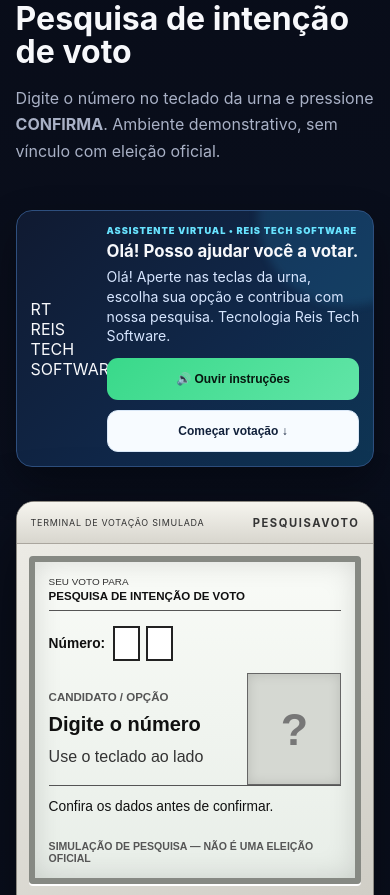
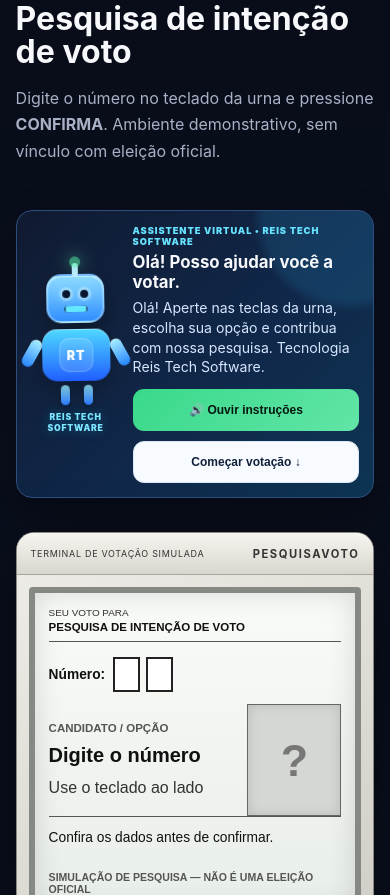
Before and after one commit to francielreis/sistema-votacao-pesquisa, a Flask app: page / in a window 390 px wide. Shown: the part 203-1098 px from the top of the page. Run offline with Flask 3, Linux system fonts and the light colour scheme; data comes from the database, SQL or seed files in the repository; data that the repository does not hold is empty; some libraries are stand-ins or nearby versions.

Commit message:
Animar mascote robô Reis Tech

```diff
--- a/static/style.css
+++ b/static/style.css
@@ -69,3 +69,47 @@
   .reis-assistant-actions{grid-column:1 / -1}
   .assistant-speak-btn,.assistant-start-btn{flex:1 1 145px;padding:9px 10px;font-size:.75rem}
 }
+
+
+/* Robô animado Reis Tech */
+.reis-assistant{grid-template-columns:150px minmax(0,1fr)}
+.reis-bot-side{display:flex;flex-direction:column;align-items:center;justify-content:center;gap:10px;position:relative;z-index:2}
+.reis-bot-name{font-size:.68rem;font-weight:900;letter-spacing:.13em;color:#7ce7ff;text-align:center;line-height:1.25;text-shadow:0 0 12px #37c8ff66}
+.reis-bot-robot{width:112px;display:flex;flex-direction:column;align-items:center;animation:reisBotFloat 2.2s ease-in-out infinite}
+.bot-head{width:76px;height:62px;background:linear-gradient(180deg,#8edcff,#318fff);border-radius:18px;position:relative;box-shadow:0 9px 22px #0005,inset 0 1px 0 #ffffff88;border:2px solid #d4f4ff66}
+.bot-antenna{position:absolute;top:-13px;left:50%;transform:translateX(-50%);width:6px;height:14px;background:#bdeaff;border-radius:6px}
+.bot-antenna:after{content:"";position:absolute;top:-7px;left:50%;transform:translateX(-50%);width:12px;height:12px;border-radius:50%;background:#59f2a5;box-shadow:0 0 16px #59f2a5;animation:reisBotLight 1.1s infinite alternate}
+.bot-eyes{display:flex;justify-content:center;gap:14px;margin-top:18px}
+.bot-eyes span{width:11px;height:11px;border-radius:50%;background:#09152f;box-shadow:0 0 0 3px #ffffff44,0 0 9px #8ce9ff;animation:reisBotBlink 3.4s infinite}
+.bot-mouth{display:block;width:30px;height:7px;border-radius:10px;background:#0c1834;margin:10px auto 0;position:relative;overflow:hidden}
+.bot-mouth:after{content:"";position:absolute;inset:0;background:#63e7ff;transform:scaleX(.35);animation:reisBotTalk 1.2s ease-in-out infinite}
+.bot-body{margin-top:8px;width:88px;height:66px;border-radius:19px;background:linear-gradient(180deg,#4ed9ff,#205eff);position:relative;display:flex;align-items:center;justify-content:center;box-shadow:0 9px 22px #0004,inset 0 1px 0 #ffffff66}
+.bot-chest{width:44px;height:44px;border-radius:13px;background:#ffffff18;border:1px solid #ffffff38;display:flex;align-items:center;justify-content:center;font-size:1rem;font-weight:900;color:#fff;letter-spacing:.08em;box-shadow:inset 0 0 14px #ffffff14}
+.bot-arm{position:absolute;top:14px;width:15px;height:36px;background:linear-gradient(180deg,#a6efff,#2685ff);border-radius:14px;box-shadow:inset 0 1px 0 #ffffff66}
+.bot-arm.left{left:-11px;transform-origin:top center;animation:reisBotArmLeft 1.5s ease-in-out infinite}
+.bot-arm.right{right:-11px;transform-origin:top center;animation:reisBotArmRight 1.5s ease-in-out infinite}
+.bot-legs{display:flex;gap:19px;margin-top:4px}
+.bot-legs span{width:11px;height:27px;border-radius:10px;background:linear-gradient(180deg,#93e9ff,#2878ff);box-shadow:0 5px 9px #0003}
+
+@keyframes reisBotFloat{0%,100%{transform:translateY(0) rotate(-1deg)}50%{transform:translateY(-8px) rotate(1deg)}}
+@keyframes reisBotArmLeft{0%,100%{transform:rotate(8deg)}50%{transform:rotate(32deg)}}
+@keyframes reisBotArmRight{0%,100%{transform:rotate(-8deg)}50%{transform:rotate(-30deg)}}
+@keyframes reisBotLight{from{opacity:.55;transform:translateX(-50%) scale(.92)}to{opacity:1;transform:translateX(-50%) scale(1.12)}}
+@keyframes reisBotBlink{0%,45%,52%,100%{transform:scaleY(1)}48%,50%{transform:scaleY(.12)}}
+@keyframes reisBotTalk{0%,100%{transform:scaleX(.3)}50%{transform:scaleX(.9)}}
+
+@media(max-width:560px){
+  .reis-assistant{grid-template-columns:90px minmax(0,1fr);align-items:center}
+  .reis-bot-side{gap:7px}
+  .reis-bot-robot{width:84px}
+  .bot-head{width:58px;height:49px;border-radius:15px}
+  .bot-eyes{gap:10px;margin-top:14px}
+  .bot-eyes span{width:8px;height:8px}
+  .bot-mouth{width:23px;height:6px;margin-top:8px}
+  .bot-body{width:68px;height:52px;border-radius:15px;margin-top:6px}
+  .bot-chest{width:34px;height:34px;border-radius:10px;font-size:.78rem}
+  .bot-arm{width:12px;height:29px;top:11px}
+  .bot-arm.left{left:-9px}.bot-arm.right{right:-9px}
+  .bot-legs{gap:14px}.bot-legs span{width:9px;height:20px}
+  .reis-bot-name{font-size:.54rem;letter-spacing:.09em}
+}
```
